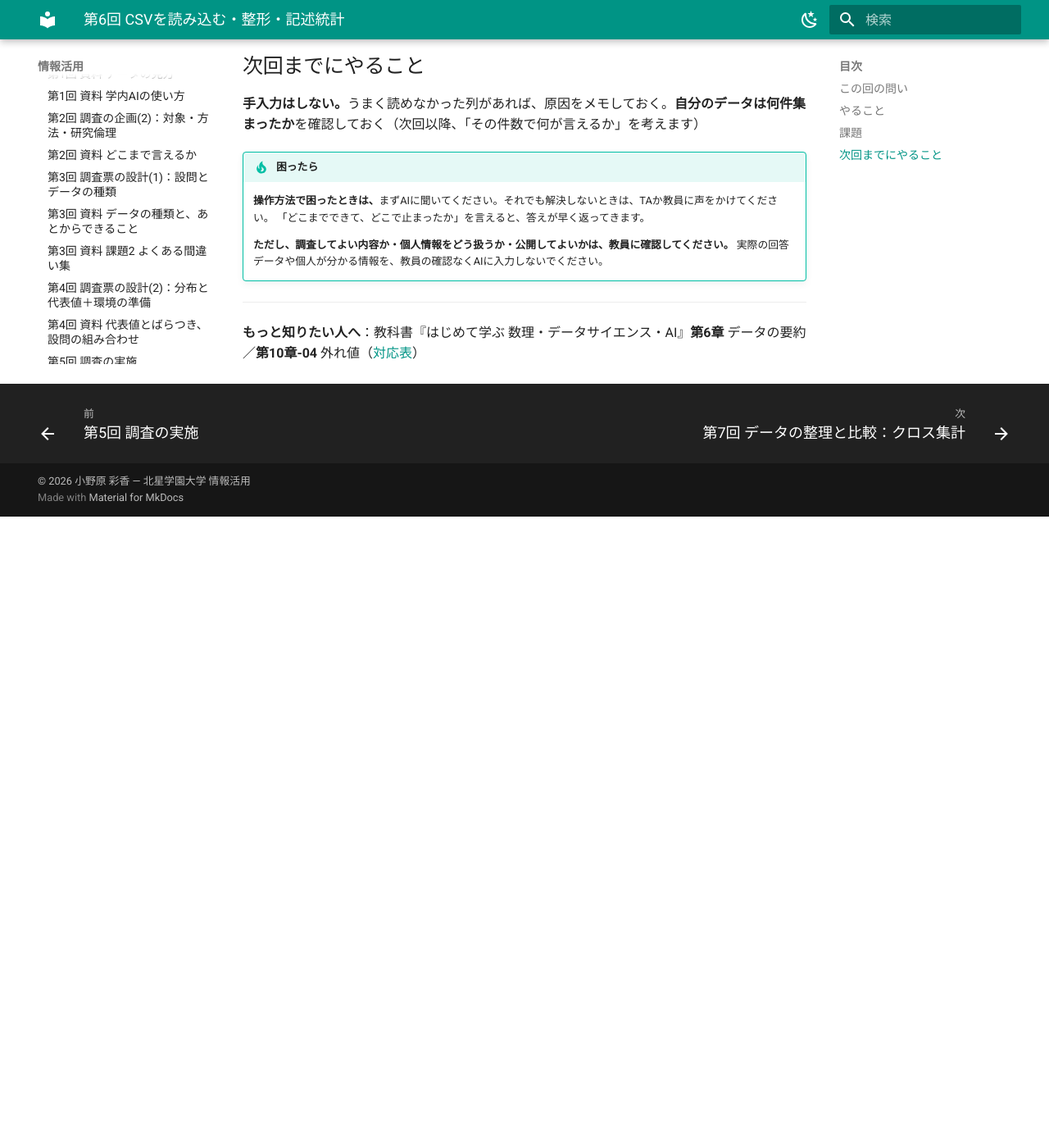
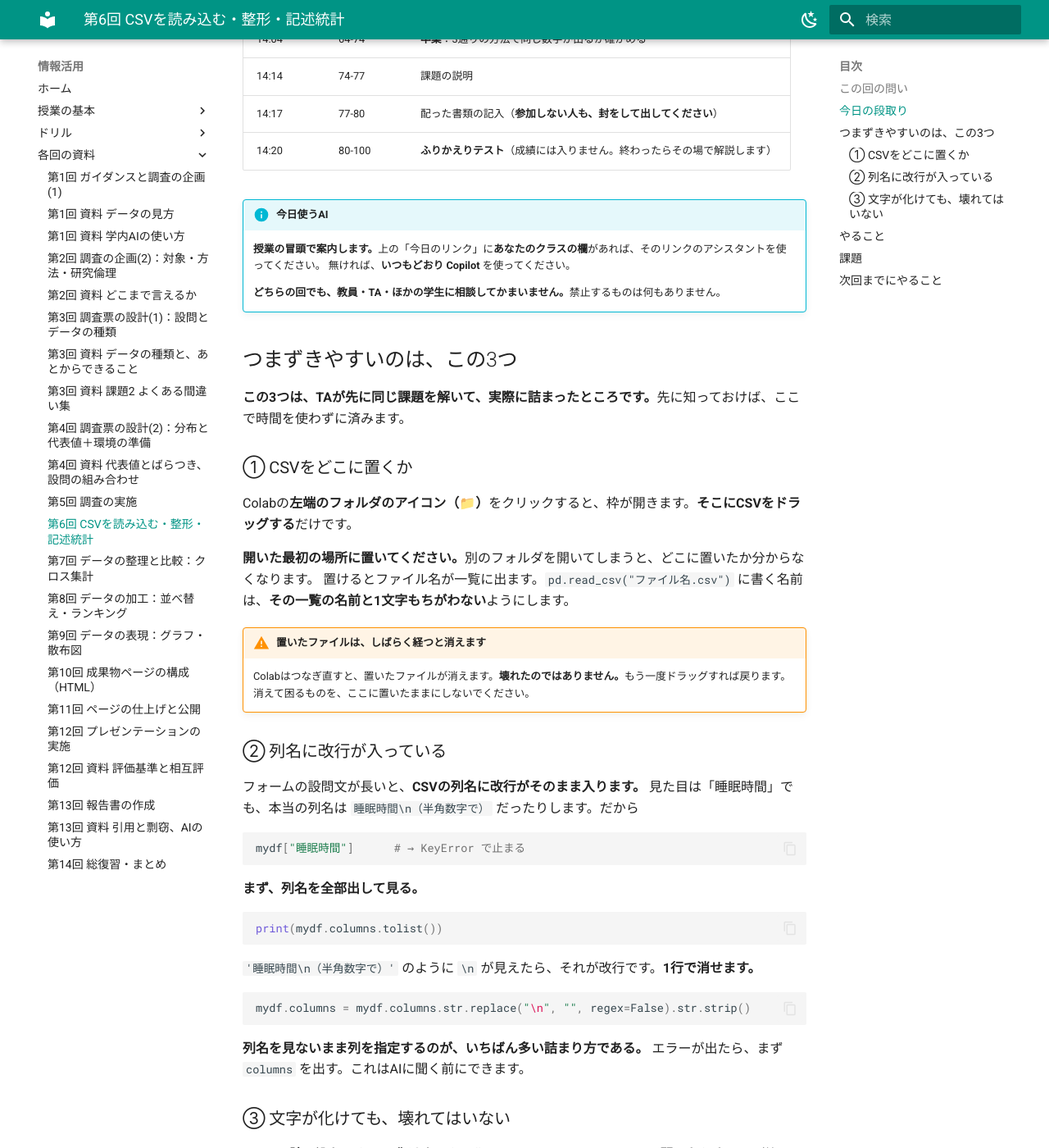
Before and after one commit to aonoa68/joho-katsuyo, an MkDocs documentation site: the page built from docs/week06.md, in a window 1280 px wide and 1400 px high, scrolled down 1058 px. Shown: the whole window at 82% size. Built offline with MkDocs 1.6.1 and Material for MkDocs 9.7.7, drawn with Linux system fonts in a browser that asks for light colours; a script that is not in the unit is left out; before the commit the page ends 1688 px from its top, so only the background shows below that; some of the changed text lies outside the part shown.

Commit message:
第6回: 段取り・TAが詰まった3点（置き場所/列名の改行/文字化け）を資料とノートブックに追加
Co-Authored-By: Claude Opus 5 <noreply@anthropic.com>
Claude-Session: https://claude.ai/code/session_01491iACNdyWdrViehZyTRv6

````diff
--- a/docs/week06.md
+++ b/docs/week06.md
@@ -17,20 +17,115 @@
 
 > なぜ人間に読みやすい表は、機械に読ませられないのか
 
+## 今日の段取り
+
+**3限（13:00〜14:40）**
+
+| 時刻 | 時間 | 内容 |
+|---|---|---|
+| 13:00 | 0-5 | 回収状況の共有＋**今日使うAIの案内** |
+| 13:05 | 5-12 | **研究へのご協力のお願い**（説明と書類を配ります） |
+| 13:12 | 12-24 | きれいなデータとは何か。**汚い表を読み込ませて、失敗を見る** |
+| 13:24 | 24-32 | Colabを開く／CSVを読み込む |
+| 13:32 | 32-48 | **自分のデータ**を読み込んで整形する |
+| 13:48 | 48-56 | 基本統計量を出す（件数・平均・中央値・標準偏差） |
+| 13:56 | 56-64 | 同じ調査をもう一度やったら、同じ数字が出ると思いますか |
+| 14:04 | 64-74 | **卒業**：3通りの方法で同じ数字が出るか確かめる |
+| 14:14 | 74-77 | 課題の説明 |
+| 14:17 | 77-80 | 配った書類の記入（**参加しない人も、封をして出してください**） |
+| 14:20 | 80-100 | **ふりかえりテスト**（成績には入りません。終わったらその場で解説します） |
+
+!!! info "今日使うAI"
+    **授業の冒頭で案内します。**上の「今日のリンク」に**あなたのクラスの欄**があれば、そのリンクのアシスタントを使ってください。
+    無ければ、**いつもどおり Copilot** を使ってください。
+
+    **どちらの回でも、教員・TA・ほかの学生に相談してかまいません。**禁止するものは何もありません。
+
+## つまずきやすいのは、この3つ
+
+**この3つは、TAが先に同じ課題を解いて、実際に詰まったところです。**先に知っておけば、ここで時間を使わずに済みます。
+
+### ① CSVをどこに置くか
+
+Colabの**左端のフォルダのアイコン（📁）**をクリックすると、枠が開きます。**そこにCSVをドラッグする**だけです。
+
+**開いた最初の場所に置いてください。**別のフォルダを開いてしまうと、どこに置いたか分からなくなります。
+置けるとファイル名が一覧に出ます。`pd.read_csv("ファイル名.csv")` に書く名前は、**その一覧の名前と1文字もちがわない**ようにします。
+
+!!! warning "置いたファイルは、しばらく経つと消えます"
+    Colabはつなぎ直すと、置いたファイルが消えます。**壊れたのではありません。**もう一度ドラッグすれば戻ります。
+    消えて困るものを、ここに置いたままにしないでください。
+
+### ② 列名に改行が入っている
+
+フォームの設問文が長いと、**CSVの列名に改行がそのまま入ります。**
+見た目は「睡眠時間」でも、本当の列名は `睡眠時間\n（半角数字で）` だったりします。だから
+
+```python
+mydf["睡眠時間"]      # → KeyError で止まる
+```
+
+**まず、列名を全部出して見る。**
+
+```python
+print(mydf.columns.tolist())
+```
+
+`'睡眠時間\n（半角数字で）'` のように `\n` が見えたら、それが改行です。**1行で消せます。**
+
+```python
+mydf.columns = mydf.columns.str.replace("\n", "", regex=False).str.strip()
+```
+
+**列名を見ないまま列を指定するのが、いちばん多い詰まり方である。**
+エラーが出たら、まず `columns` を出す。これはAIに聞く前にできます。
+
+### ③ 文字が化けても、壊れてはいない
+
+**Colabで読み込むぶんには化けません。**化けるのは、同じCSVを**Excelで開いたとき**です（第5回で話したとおり、GoogleのCSVはUTF-8です）。
+
+CSVをExcelで保存し直した場合だけ、読み込みに1つ足します。
+
+```python
+mydf = pd.read_csv("ファイル名.csv", encoding="utf-8-sig")
+```
+
 ## やること
 
-- きれいなデータ（1行1件・1列1変数・結合しない・色で意味を持たせない）
+- きれいなデータ（1行1件・1列1変数・結合しない・色で意味を持たせない・単位を混ぜない）
 - **汚い表を読み込ませて、失敗を見る**
-- CSVを読み込む（コードはAIに書かせてよい。読んで確かめる）
+- CSVを読み込む（**コードはAIに書かせてよい。ただし読んで、何をしているか説明できること**）
 - 欠測値と外れ値／基本統計量を出す
 - **同じ調査をもう一度やったら、同じ数字が出る？**（少ない人数で平均を出すと、毎回ちがう数字が出ることを見ます）
 - 同じ数字が3通りの方法で出るか確かめる
 - 授業末20分：**ふりかえりテスト**（成績には入りません。終わったらその場で解説します）
 
+!!! tip "新しいデータを受け取ったら、計算の前に最小値と最大値を見る"
+    今日のデータには、**体重が −999g の霊長類**が入っています。`-999` は「測定していない」という**符号**です。
+    これを見落とすだけで平均が34%ずれます。**しかもエラーは出ません。**グラフも描けます。
+
+    `describe()` を見て、ありえない値（負の体重、300%の割合）がないかを確かめる。**これだけで多くの事故が防げる。**
+
 ## 課題
 
 - 課題6 ノートブック＋基本統計量＋「元データのどこが汚かったか」（8点）
 - 提出期限：**次回授業の開始まで**（遅れた場合は50%）
+
+**提出するのは、このノートブック（コードと出力が残った状態）です。** 含めるもの：
+
+1. **自分のデータを読み込んだセル**と、その出力
+2. **`describe()` の出力**（最小値と最大値を確認した証拠）
+3. **基本統計量**（件数・平均・中央値・標準偏差）
+4. **元データのどこが汚かったかの記録**（1つ以上。なければ「なかった」と書いて理由を添える）
+5. **3通りの集計が一致したか。**ずれた場合は、その原因
+
+!!! warning "データファイルそのものは、提出だけにしてください"
+    **回答者の情報が含まれます。**GitHubのリポジトリには上げないでください。
+    提出先（Moodle）は、教員とあなたしか見られません。
+
+!!! note "回収がゼロだった人も、今日の課題はできます"
+    **クラス共通アンケートのデータ**を使ってください（第5回に全員が答えたものです）。
+    自分の調査が集まらなかったことで、ここから先の演習ができなくなることはありません。
 
 ## 次回までにやること
 
````
Also changed, not shown: 1 other file.
